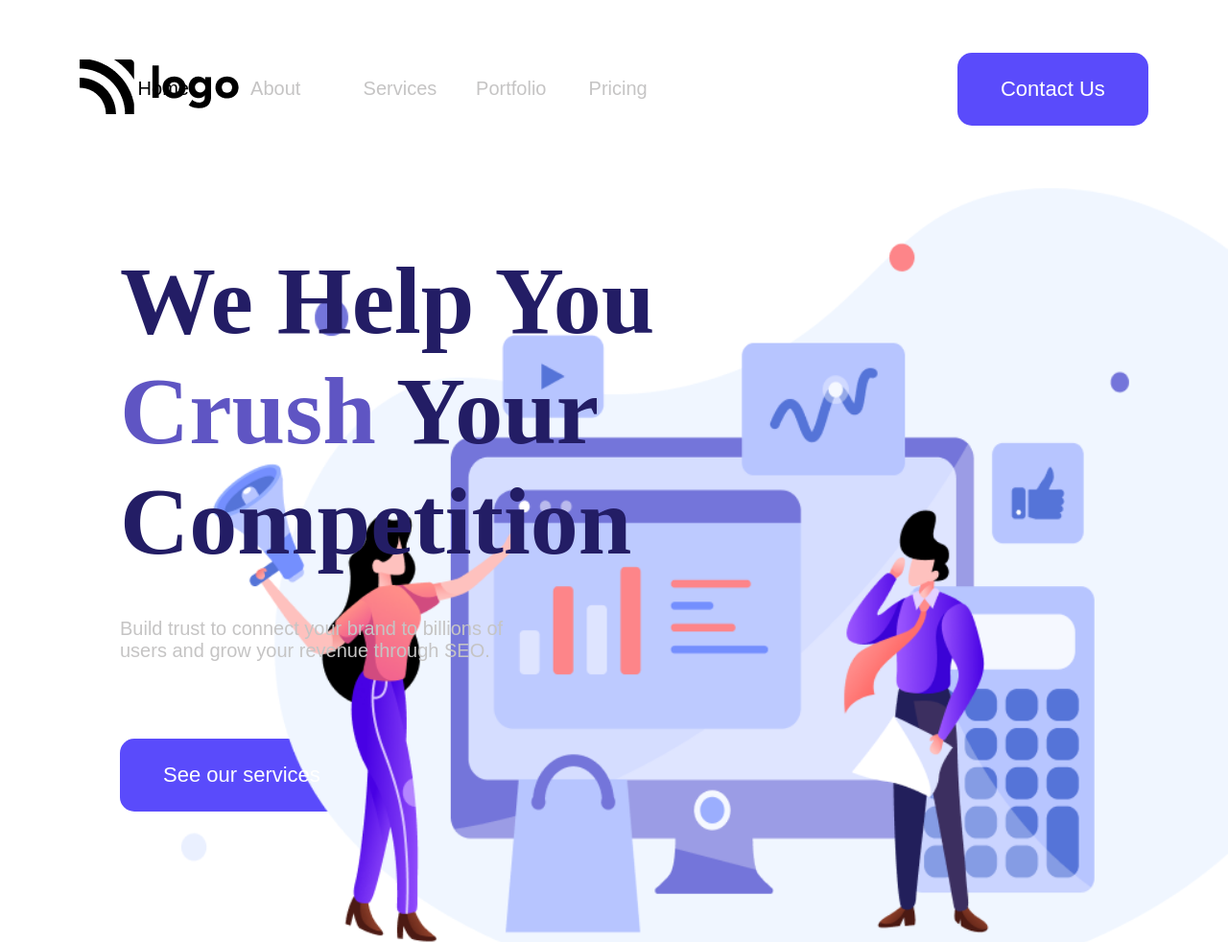
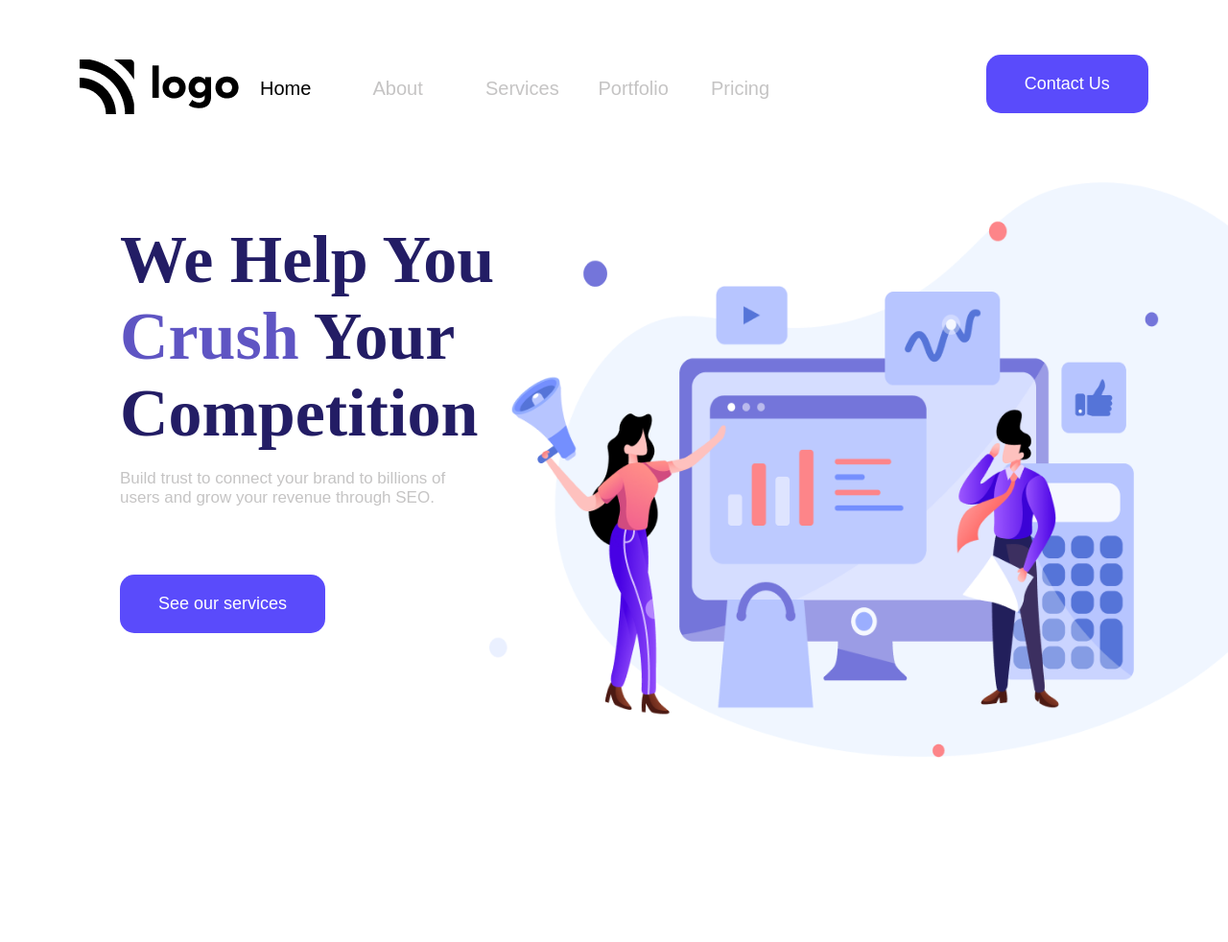
Before and after one commit to RohitChandaniDE/FSJS-iNeuron-project-04-Digital-marketing-home-page, a plain HTML site: page index.html in a window 1280 px wide. Shown: the top 982 px of the page at 96% size. After the commit the page ends 944 px from the top, so only its background shows below. Drawn offline with Linux system fonts and the light colour scheme.

Commit message:
style.css and readme file updated

```diff
--- a/style.css
+++ b/style.css
@@ -4,6 +4,7 @@ body{
     height: 100vh;
     margin: auto;
     background-color: #ffffff;
+    max-width: 90rem;
 }
 
 .navbar-container{
@@ -24,7 +25,7 @@ body{
     font-size: 20px;
     font-family: sans-serif;
     color: rgb(197, 196, 196);
-    margin-left: 200px;
+    margin-left: 425px;
   }
 
   li {
@@ -35,12 +36,13 @@ body{
  .nav-button {
     display: flex;
   flex-direction: row;
-  padding: 25px 45px;
+  padding: 20px 40px;
   border-radius: 15px;
   background-color: #5a4bfb;
   color: white;
-  font-size: 22px;
+  font-size: 18px;
   border: white;
+  margin-top: -10px;
    }
 
    .list-item:nth-child(1) {
@@ -59,7 +61,7 @@ body{
 }
 
 .heading-text {
-    font-size: 100px;
+    font-size: 70px;
     color: #231d65;
   }
 
@@ -68,7 +70,7 @@ span {
 }
 
 .description {
-  font-size: 20px;
+  font-size: 17px;
   font-family: sans-serif;
   color: rgb(197, 196, 196);
   margin-bottom: 80px;
@@ -82,5 +84,6 @@ span {
 }
 
 .illustration-image {
-  height: 850px;
+  height: 600px;
+  margin-top: 180px;
 }
```
Also changed, not shown: README.md.
